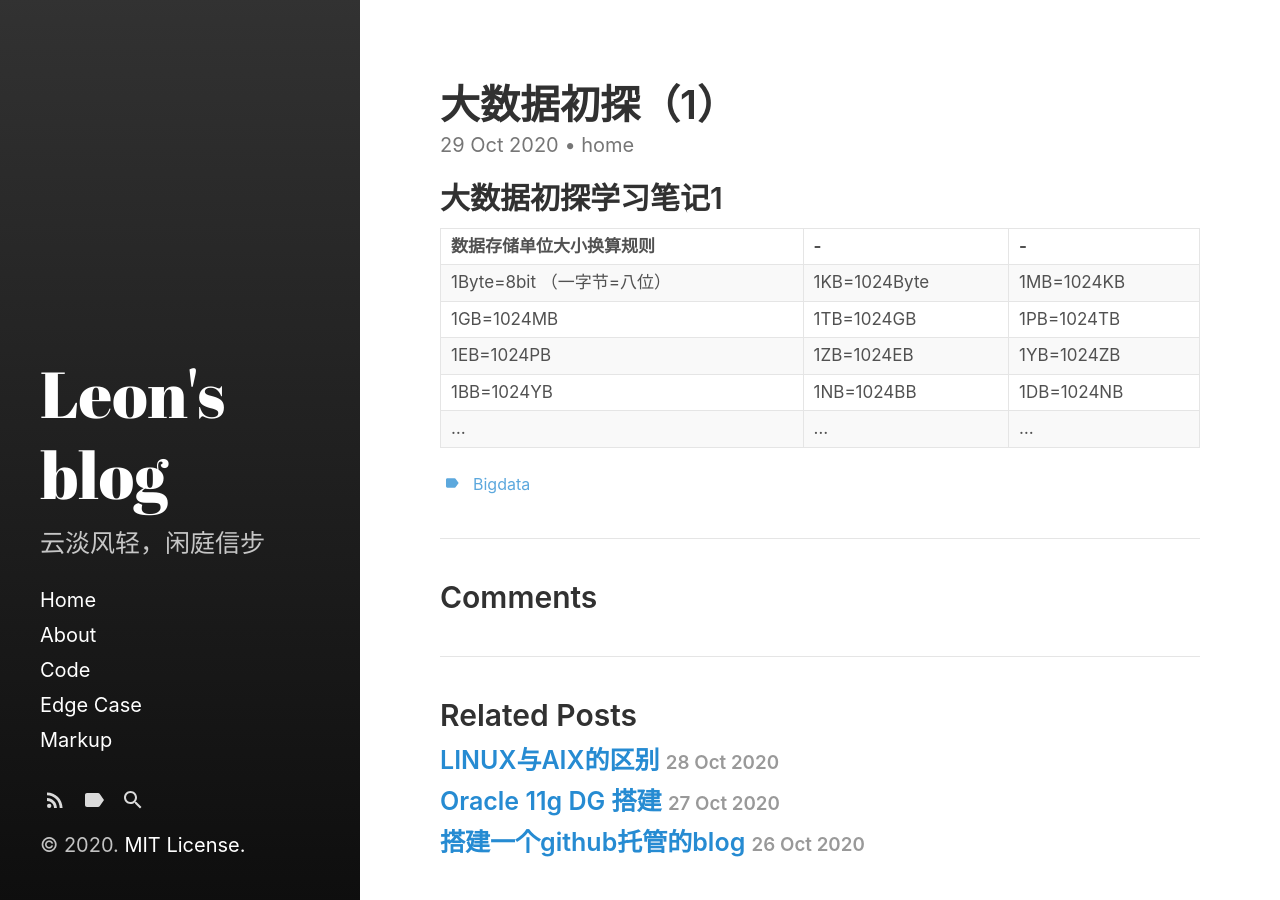
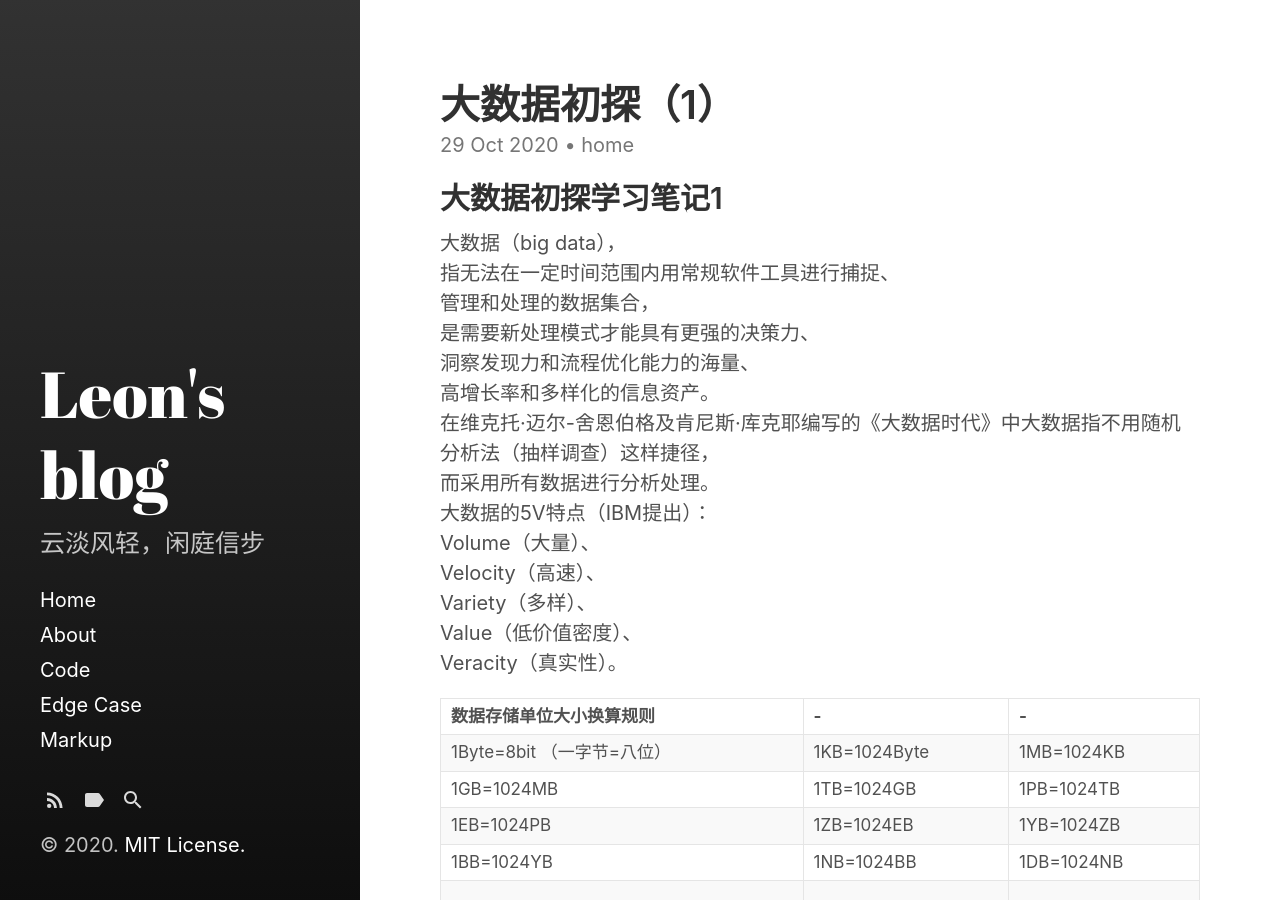
Before and after one commit to WnLeon/blog, a Jekyll site: the page built from _posts/2020-10-29-大数据初探（1）.md, in a window 1280 px wide and 900 px high. Built offline with Jekyll 4.4.1, drawn with Linux system fonts in a browser that asks for light colours.

Commit message:
category add  2020/10/29

```diff
--- a/_posts/2020-10-29-大数据初探（1）.md
+++ b/_posts/2020-10-29-大数据初探（1）.md
@@ -7,6 +7,22 @@ excerpt_separator: <!--more-->
 ---
 
 ## 大数据初探学习笔记1
+大数据（big data），
+指无法在一定时间范围内用常规软件工具进行捕捉、
+管理和处理的数据集合，
+是需要新处理模式才能具有更强的决策力、
+洞察发现力和流程优化能力的海量、
+高增长率和多样化的信息资产。
+在维克托·迈尔-舍恩伯格及肯尼斯·库克耶编写的《大数据时代》中大数据指不用随机分析法（抽样调查）这样捷径，
+而采用所有数据进行分析处理。
+大数据的5V特点（IBM提出）：
+Volume（大量）、
+Velocity（高速）、
+Variety（多样）、
+Value（低价值密度）、
+Veracity（真实性）。
+
+<!--more-->
 
 | 数据存储单位大小换算规则    | -            | -          |
 |:--------------------------|:-------------|:-----------|
@@ -15,5 +31,3 @@ excerpt_separator: <!--more-->
 | 1EB=1024PB                | 1ZB=1024EB   | 1YB=1024ZB |
 | 1BB=1024YB                | 1NB=1024BB   | 1DB=1024NB |
 |...                           |...              |...            |
-
-<!--more-->
```
